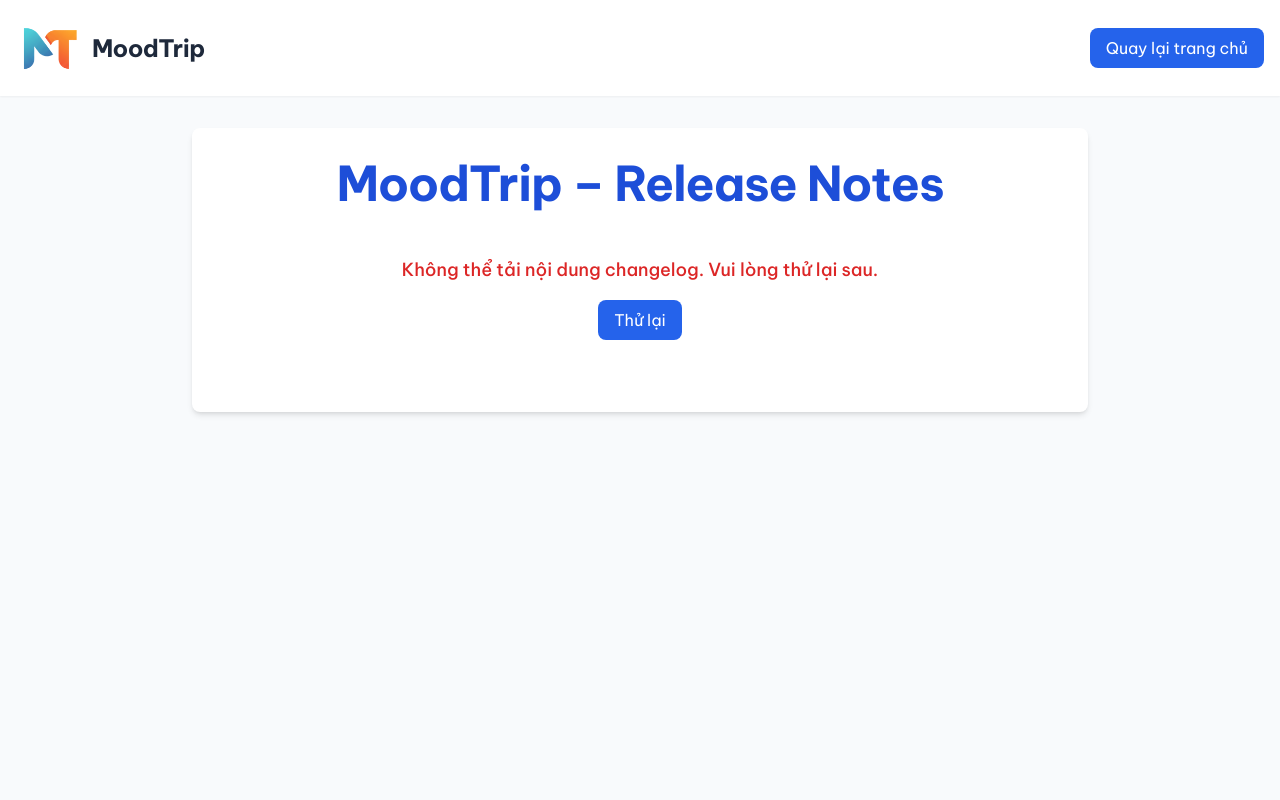
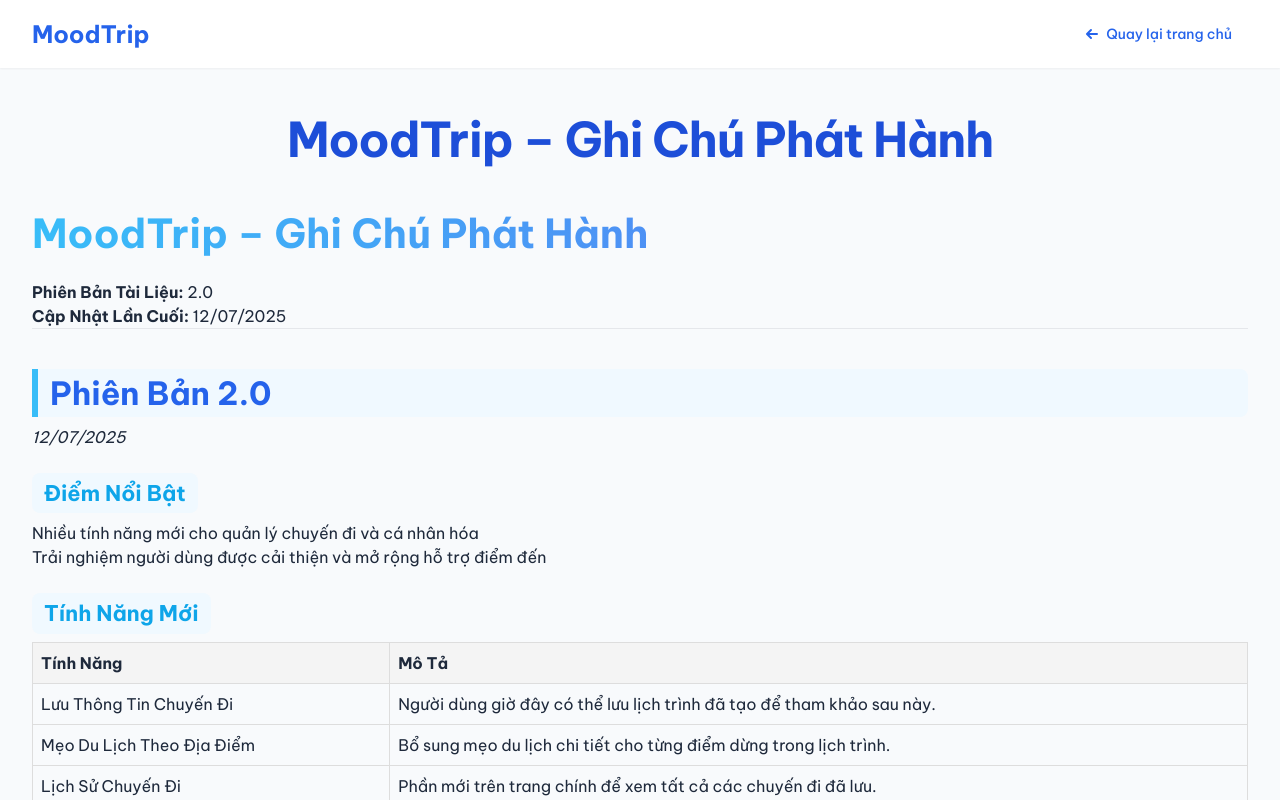
Before and after one commit to hoainho/moodtrip, a React (Vite) app: page / in a window 1280 px wide. Both pictures are taken after a click on the button "Phiên bản". Shown: the top 800 px of the page. Built offline with nearby package versions, Linux system fonts and the light colour scheme; no server answers.

Commit message:
fix: update SpeedInsights import path and remove unused node prop in ReactMarkdown

```diff
--- a/App.tsx
+++ b/App.tsx
@@ -9,7 +9,7 @@
 import { API_KEY_LS_KEY, ITINERARY_LS_KEY, SAVED_ITINERARIES_LS_KEY } from './constants';
 import type { FormData, ItineraryPlan } from './types';
 import { IconWarning } from './components/icons';
-import { SpeedInsights } from '@vercel/speed-insights/next';
+import { SpeedInsights } from '@vercel/speed-insights/react';
 import { Analytics } from '@vercel/analytics/react';
 
 
--- a/components/Release.tsx
+++ b/components/Release.tsx
@@ -1,5 +1,4 @@
-import React, { useEffect, useState } from 'react';
-import { Logo } from './Logo';
+import React from 'react';
 import ReactMarkdown from 'react-markdown';
 import remarkGfm from 'remark-gfm'; // Enables tables and GFM features
 
@@ -7,73 +6,94 @@
   onGoHome: () => void;
 }
 
+// Nhúng nội dung CHANGELOG trực tiếp vào component
+const CHANGELOG_CONTENT = `# MoodTrip – Ghi Chú Phát Hành
+
+> **Phiên Bản Tài Liệu:** 2.0
+> **Cập Nhật Lần Cuối:** 12/07/2025
+
+---
+
+## Phiên Bản 2.0
+
+_12/07/2025_
+
+### Điểm Nổi Bật
+- Nhiều tính năng mới cho quản lý chuyến đi và cá nhân hóa
+- Trải nghiệm người dùng được cải thiện và mở rộng hỗ trợ điểm đến
+
+### Tính Năng Mới
+
+| Tính Năng                                   | Mô Tả                                                                                             |
+|-----------------------------------------------|---------------------------------------------------------------------------------------------------|
+| Lưu Thông Tin Chuyến Đi                     | Người dùng giờ đây có thể lưu lịch trình đã tạo để tham khảo sau này.                            |
+| Mẹo Du Lịch Theo Địa Điểm                  | Bổ sung mẹo du lịch chi tiết cho từng điểm dừng trong lịch trình.                                |
+| Lịch Sử Chuyến Đi                           | Phần mới trên trang chính để xem tất cả các chuyến đi đã lưu.                                    |
+
+### Cải Tiến
+
+| Cải Tiến                                    | Mô Tả                                                                                             |
+|-----------------------------------------------|---------------------------------------------------------------------------------------------------|
+| Lịch Trình Cá Nhân Hóa                      | Người dùng có thể dễ dàng chỉnh sửa thời gian cho từng hoạt động trong lịch trình.               |
+| Nhập Địa Điểm Xuất Phát                    | Thêm trường nhập liệu để người dùng chỉ định địa điểm xuất phát để lập kế hoạch chính xác hơn.   |
+| Hỗ Trợ Điểm Đến Toàn Cầu                    | Giờ đây hỗ trợ các điểm đến trên toàn thế giới.                                                   |
+| Chọn Ngày Khởi Hành                         | Người dùng có thể chọn ngày khởi hành cụ thể cho chuyến đi của họ.                               |
+
+---
+
+## Phiên Bản 1.0
+
+_01/07/2025_
+
+### Điểm Nổi Bật
+- Ra mắt lần đầu với các tính năng lập kế hoạch chuyến đi cơ bản
+
+### Tính Năng
+
+| Tính Năng                                   | Mô Tả                                                                                             |
+|-----------------------------------------------|---------------------------------------------------------------------------------------------------|
+| Tạo Chuyến Đi Nhanh                         | Lập kế hoạch chuyến đi dựa trên tâm trạng, ngân sách và thời gian.                              |
+| Hiển Thị Lịch Trình Chi Tiết               | Xem lịch trình du lịch chi tiết, dễ đọc.                                                         |
+| Giao Diện Hoạt Ảnh                          | Chuyển đổi và hoạt ảnh mượt mà để có trải nghiệm tốt hơn.                                       |
+| Mẹo Du Lịch Chung                           | Mẹo hữu ích cho từng điểm đến.                                                                   |
+| Lập Kế Hoạch Lộ Trình Cụ Thể               | Bao gồm thời gian, ngày tháng và địa điểm cho tất cả các hoạt động.                             |
+| Tải Xuống Lịch Trình                        | Xuất kế hoạch du lịch của bạn dưới dạng PDF.                                                     |
+
+---
+
+_Bản quyền © 2025 MoodTrip. Đã đăng ký bản quyền._`;
+
 export const Release: React.FC<ReleaseProps> = ({ onGoHome }) => {
-  const [changelogContent, setChangelogContent] = useState<string>('');
-  const [isLoading, setIsLoading] = useState<boolean>(true);
-  const [error, setError] = useState<string | null>(null);
-
-  useEffect(() => {
-    const fetchChangelog = async () => {
-      try {
-        setIsLoading(true);
-        const response = await fetch('/CHANGELOG.md');
-        if (!response.ok) {
-          throw new Error('Failed to load changelog');
-        }
-        const content = await response.text();
-        setChangelogContent(content);
-        setIsLoading(false);
-      } catch (err) {
-        console.error('Error loading changelog:', err);
-        setError('Không thể tải nội dung changelog. Vui lòng thử lại sau.');
-        setIsLoading(false);
-      }
-    };
-
-    fetchChangelog();
-  }, []);
+  // Không cần fetch từ file nữa, sử dụng nội dung đã nhúng
+  const changelogContent = CHANGELOG_CONTENT;
 
   return (
     <div className="min-h-screen bg-slate-50 pb-10">
       <header className="bg-white shadow-sm">
-        <div className="container mx-auto px-4 py-4 flex justify-between items-center">
-          <Logo onClick={onGoHome} />
+        <div className="max-w-7xl mx-auto py-4 px-4 sm:px-6 lg:px-8 flex justify-between items-center">
+          <div className="text-2xl font-bold text-blue-600">MoodTrip</div>
           <button
             onClick={onGoHome}
-            className="px-4 py-2 bg-blue-600 text-white rounded-lg hover:bg-blue-700 transition-colors"
+            className="px-4 py-2 text-sm font-medium text-blue-600 hover:text-blue-800 flex items-center"
           >
+            <svg xmlns="http://www.w3.org/2000/svg" className="h-5 w-5 mr-1" viewBox="0 0 20 20" fill="currentColor">
+              <path fillRule="evenodd" d="M9.707 14.707a1 1 0 01-1.414 0l-4-4a1 1 0 010-1.414l4-4a1 1 0 011.414 1.414L7.414 9H15a1 1 0 110 2H7.414l2.293 2.293a1 1 0 010 1.414z" clipRule="evenodd" />
+            </svg>
             Quay lại trang chủ
           </button>
         </div>
       </header>
-
-      <main className="container mx-auto px-4 py-8">
-        <div className="bg-white rounded-lg shadow-md p-6 md:p-8 max-w-4xl mx-auto">
-          {/* Custom Main Title */}
+      <main className="max-w-7xl mx-auto py-6 sm:px-6 lg:px-8">
+        <div className="px-4 py-6 sm:px-0">
           <h1 className="text-4xl md:text-5xl font-extrabold text-center mb-2 tracking-tight text-blue-700">
-            MoodTrip – Release Notes
+            MoodTrip – Ghi Chú Phát Hành
           </h1>
           {/* Render Markdown Content */}
-          {isLoading ? (
-            <div className="flex justify-center items-center py-20">
-              <div className="animate-spin rounded-full h-12 w-12 border-t-2 border-b-2 border-blue-500"></div>
-            </div>
-          ) : error ? (
-            <div className="text-center text-red-600 py-10">
-              <p className="text-lg font-medium">{error}</p>
-              <button
-                onClick={() => window.location.reload()}
-                className="mt-4 px-4 py-2 bg-blue-600 text-white rounded-lg hover:bg-blue-700 transition-colors"
-              >
-                Thử lại
-              </button>
-            </div>
-          ) : (
             <div className="prose max-w-none dark:prose-invert markdown-body">
               <ReactMarkdown
                 remarkPlugins={[remarkGfm]}
                 components={{
-                  span: ({node, className, children}) => {
+                  span: ({className, children}) => {
                     if (className === 'release-date') {
                       return <>{children}</>;
                     }
@@ -86,7 +106,6 @@
                 {changelogContent}
               </ReactMarkdown>
             </div>
-          )}
         </div>
       </main>
     </div>
```
